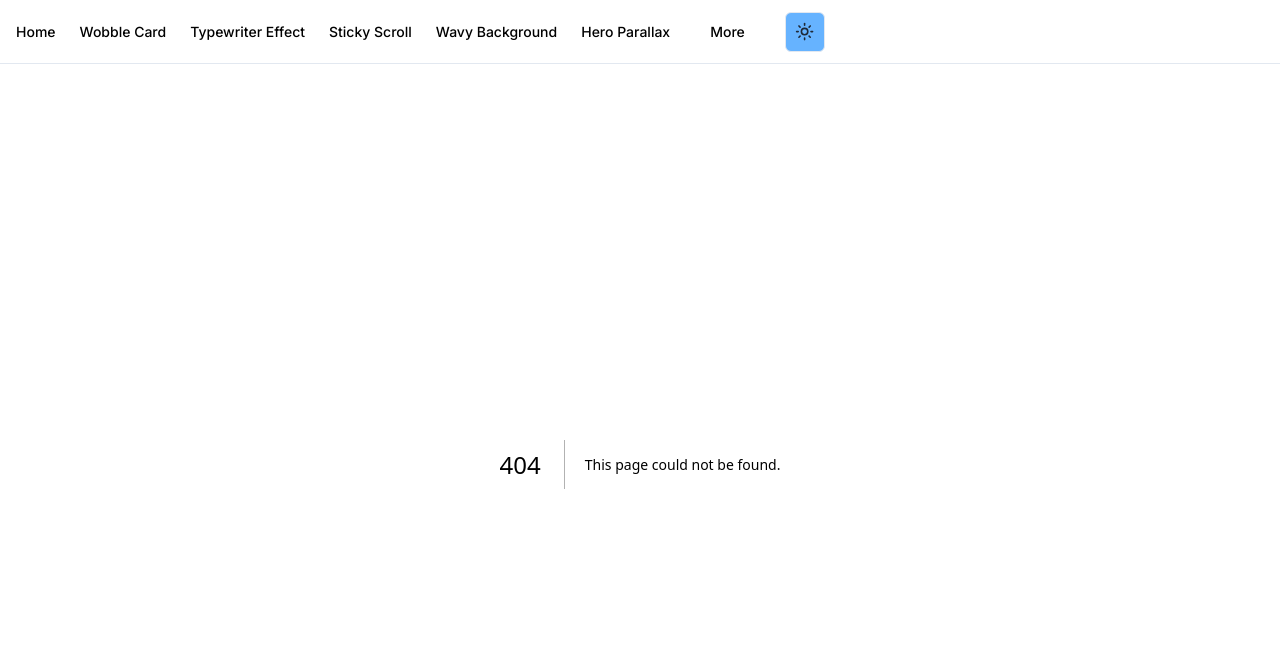
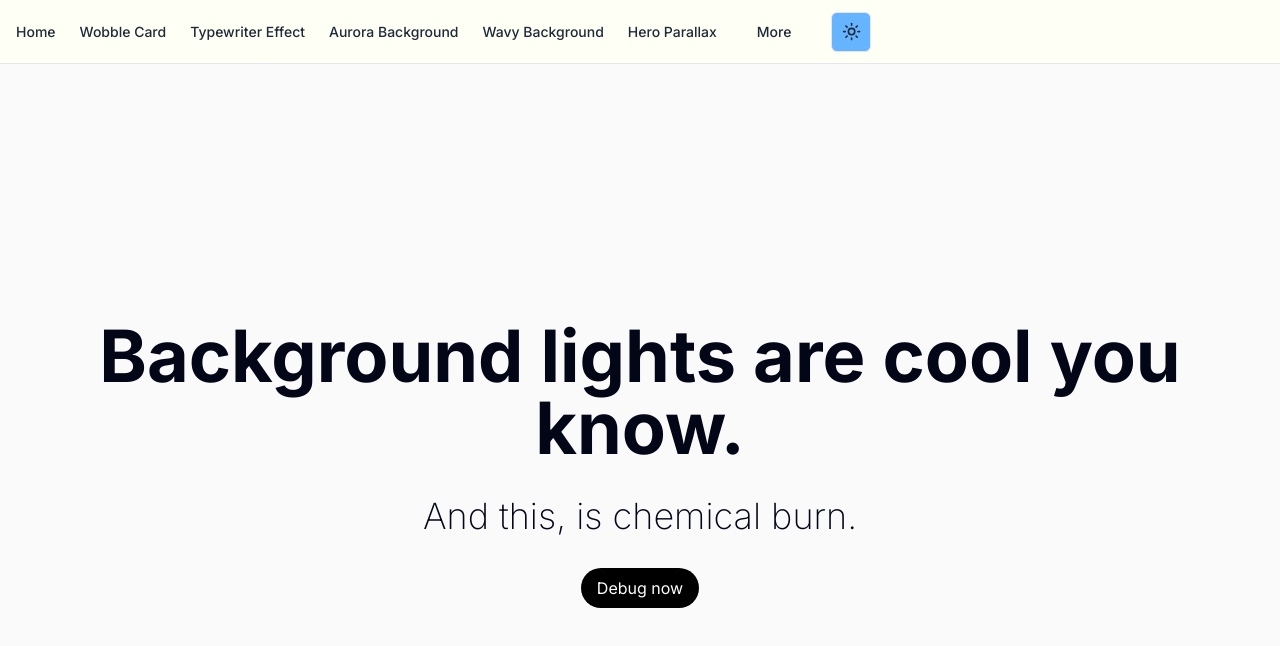
Before and after one commit to Max-OSSoftware/component-demos-aceternity, a Next.js app: page /aurora-background in a window 1280 px wide. Before the commit this address had no page. Shown: the top 646 px of the page. Built offline with nearby package versions, Linux system fonts and the light colour scheme.

Commit message:
add aurora background

```diff
--- /dev/null
+++ b/src/app/aurora-background/page.tsx
@@ -0,0 +1,32 @@
+"use client";
+
+import { motion } from "framer-motion";
+import React from "react";
+import { AuroraBackground } from "@/components/ui/aurora-background";
+
+export default function AuroraBackgroundDemo() {
+  return (
+    <AuroraBackground>
+      <motion.div
+        initial={{ opacity: 0.0, y: 40 }}
+        whileInView={{ opacity: 1, y: 0 }}
+        transition={{
+          delay: 0.3,
+          duration: 0.8,
+          ease: "easeInOut",
+        }}
+        className="relative flex flex-col gap-4 items-center justify-center px-4"
+      >
+        <div className="text-3xl md:text-7xl font-bold dark:text-white text-center">
+          Background lights are cool you know.
+        </div>
+        <div className="font-extralight text-base md:text-4xl dark:text-neutral-200 py-4">
+          And this, is chemical burn.
+        </div>
+        <button className="bg-black dark:bg-white rounded-full w-fit text-white dark:text-black px-4 py-2">
+          Debug now
+        </button>
+      </motion.div>
+    </AuroraBackground>
+  );
+}
--- a/src/app/globals.css
+++ b/src/app/globals.css
@@ -4,7 +4,7 @@
 
 @layer base {
   :root {
-    --background: 60 100% 97%; /* Ivory white */
+    --background: 63 97% 98%; /* Ivory white */
     --foreground: 215 28% 17%; /* Dark slate */
 
     --card: 60 100% 97%;
--- a/src/app/sticky-scroll-reveal/page.tsx
+++ /dev/null
@@ -1,62 +0,0 @@
-"use client";
-import React from "react";
-import { StickyScroll } from "@/components/ui/sticky-scroll-reveal";
-import Image from "next/image";
-
-const content = [
-  {
-    title: "Collaborative Editing",
-    description:
-      "Work together in real time with your team, clients, and stakeholders. Collaborate on documents, share ideas, and make decisions quickly. With our platform, you can streamline your workflow and increase productivity.",
-    content: (
-      <div className="h-full w-full bg-[linear-gradient(to_bottom_right,var(--cyan-500),var(--emerald-500))] flex items-center justify-center text-white">
-        Collaborative Editing
-      </div>
-    ),
-  },
-  {
-    title: "Real time changes",
-    description:
-      "See changes as they happen. With our platform, you can track every modification in real time. No more confusion about the latest version of your project. Say goodbye to the chaos of version control and embrace the simplicity of real-time updates.",
-    content: (
-      <div className="h-full w-full  flex items-center justify-center text-white">
-        <Image
-          src="/linear.webp"
-          width={300}
-          height={300}
-          className="h-full w-full object-cover"
-          alt="linear board demo"
-        />
-      </div>
-    ),
-  },
-  {
-    title: "Version control",
-    description:
-      "Experience real-time updates and never stress about version control again. Our platform ensures that you're always working on the most recent version of your project, eliminating the need for constant manual updates. Stay in the loop, keep your team aligned, and maintain the flow of your work without any interruptions.",
-    content: (
-      <div className="h-full w-full bg-[linear-gradient(to_bottom_right,var(--orange-500),var(--yellow-500))] flex items-center justify-center text-white">
-        Version control
-      </div>
-    ),
-  },
-  {
-    title: "Running out of content",
-    description:
-      "Experience real-time updates and never stress about version control again. Our platform ensures that you're always working on the most recent version of your project, eliminating the need for constant manual updates. Stay in the loop, keep your team aligned, and maintain the flow of your work without any interruptions.",
-    content: (
-      <div className="h-full w-full bg-[linear-gradient(to_bottom_right,var(--cyan-500),var(--emerald-500))] flex items-center justify-center text-white">
-        Running out of content
-      </div>
-    ),
-  },
-];
-export default function StickyScrollRevealDemo() {
-  return (
-    // <main className="mt-20 flex min-h-screen flex-col items-center justify-between p-0">
-    <div className="p-10">
-      <StickyScroll content={content} />
-    </div>
-    // </main>
-  );
-}
--- a/src/components/Navigation.tsx
+++ b/src/components/Navigation.tsx
@@ -14,7 +14,7 @@ import { ThemeToggle } from '@/components/ThemeToggle'
 const components: { title: string; href: string }[] = [
   { title: 'Wobble Card', href: '/wobble-card' },
   { title: 'Typewriter Effect', href: '/typewriter-effect' },
-  { title: 'Sticky Scroll', href: '/sticky-scroll-reveal' },
+  { title: 'Aurora Background', href: '/aurora-background' },
   { title: 'Wavy Background', href: '/wavy-background' },
   { title: 'Hero Parallax', href: '/hero-parallax' },
   { title: 'Bento Grid', href: '/bento-grid' },
```
